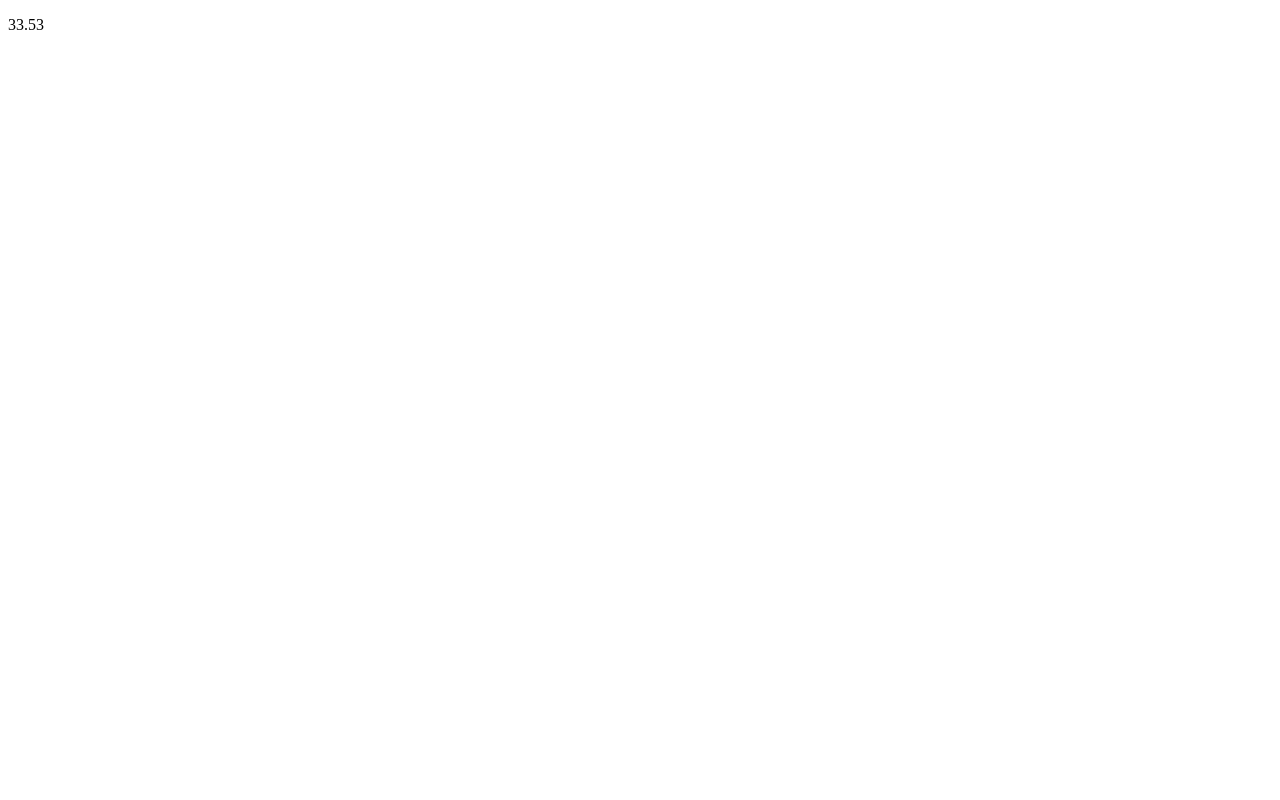
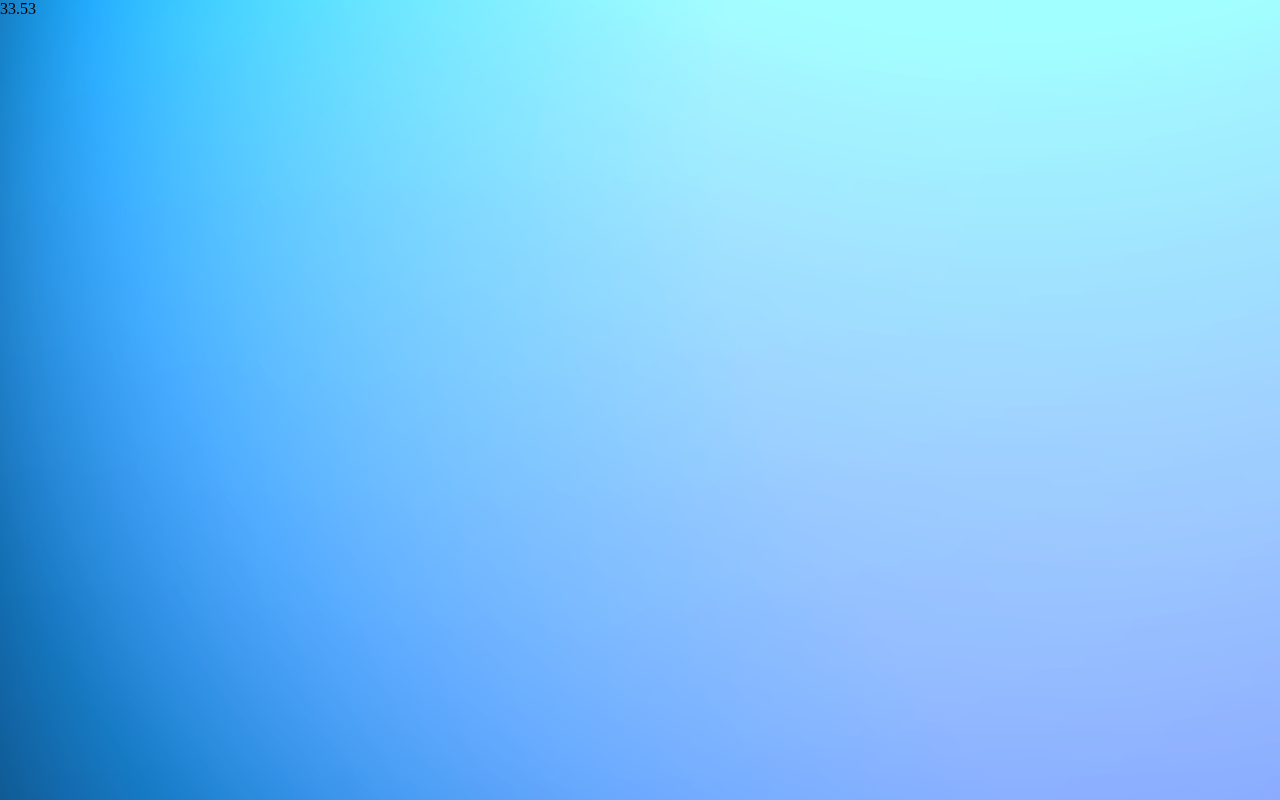
Before and after one commit to KevinMurray123/capstone, a React (Create React App) app: page / in a window 1280 px wide. Built offline with nearby package versions, Linux system fonts and the light colour scheme.

Commit message:
fixed background img

```diff
--- a/src/css/min/style.css
+++ b/src/css/min/style.css
@@ -1,2 +1,2 @@
-.body{background-image:url("/src/content/background.jpg") no-repeat center center fixed}
+*{padding:0;margin:0}.body{background-image:url("/src/content/background.jpg");height:100vh;width:100vw}
 /*# sourceMappingURL=style.css.map */
--- a/src/css/style.css
+++ b/src/css/style.css
@@ -1,4 +1,11 @@
+* {
+  padding: 0;
+  margin: 0;
+}
+
 .body {
-  background-image: url("/src/content/background.jpg") no-repeat center center fixed;
+  background-image: url("/src/content/background.jpg");
+  height: 100vh;
+  width: 100vw;
 }
 /*# sourceMappingURL=style.css.map */
--- a/style.scss
+++ b/style.scss
@@ -1,3 +1,10 @@
+* {
+    padding: 0;
+    margin: 0;
+}
+
 .body {
-    background-image: url('/src/content/background.jpg') no-repeat center center fixed;
+    background-image: url('/src/content/background.jpg');
+    height: 100vh;
+    width: 100vw;
 }
```
Also changed, not shown: 2 other files (tests, documents, lock files or other folders).
